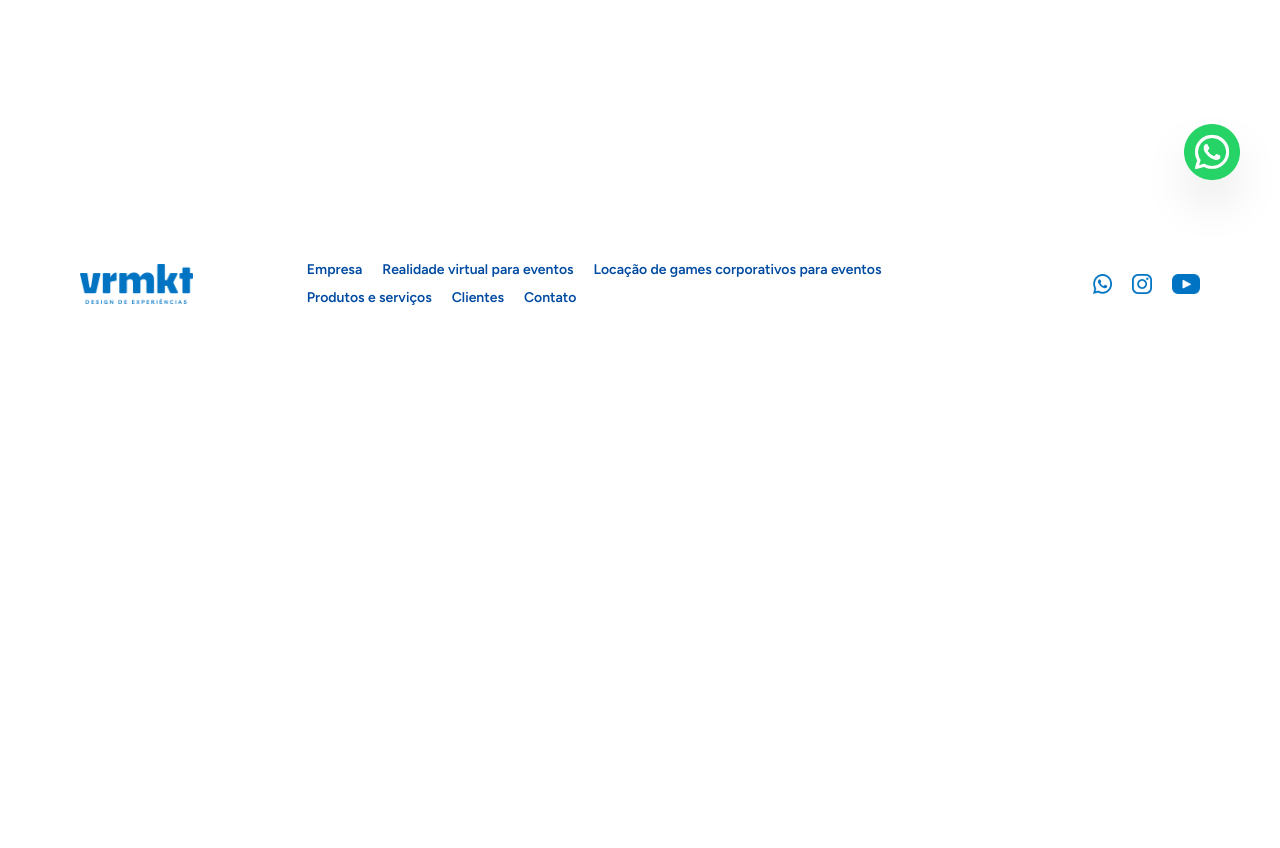
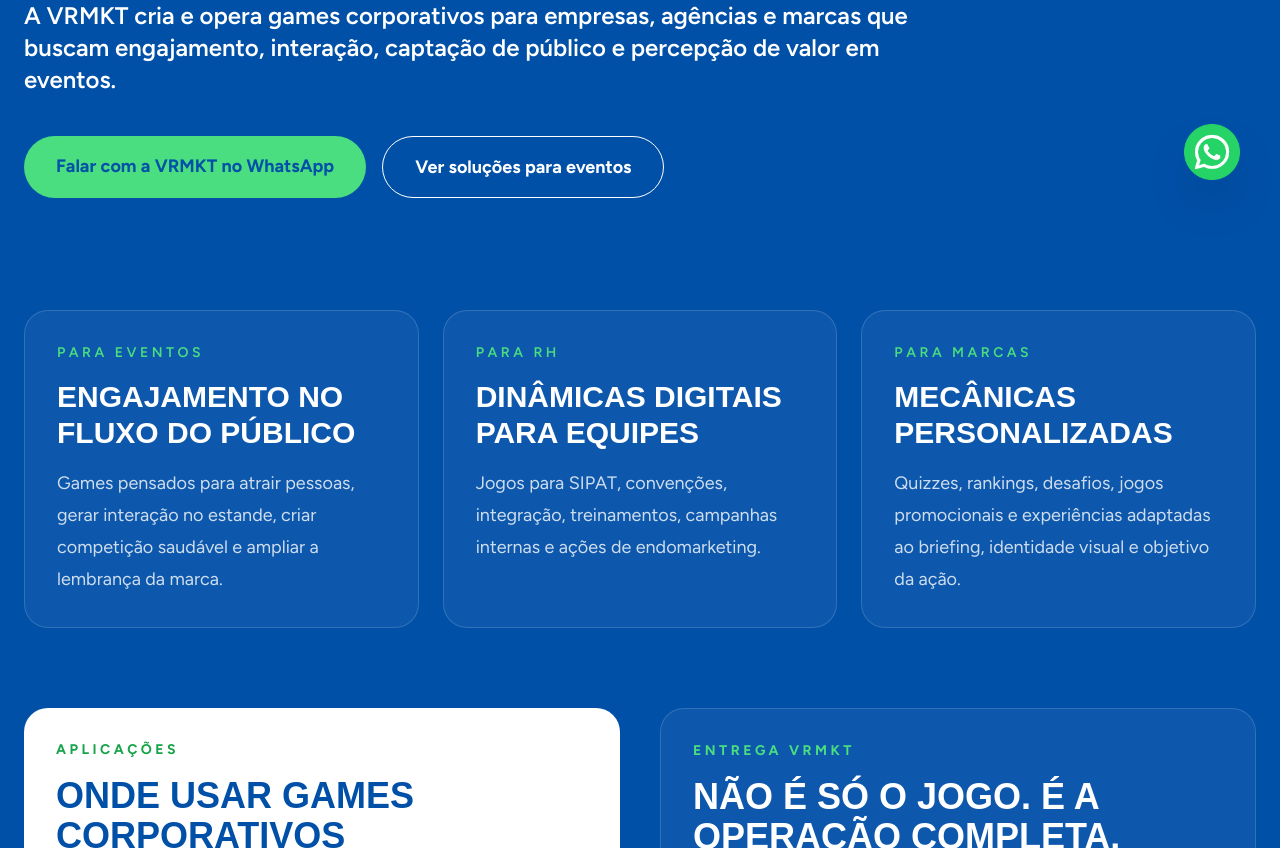
Before and after one commit to vrmkt/VRMKT, a Next.js app: page /games-corporativos in a window 1280 px wide. Before the commit this address had no page. Shown: the part 580-1428 px from the top of the page. Before the commit the page ends 928 px from the top, so only its background shows below. Built offline with nearby package versions, Linux system fonts and the light colour scheme; a web font is replaced by a local one; what tailwindcss-animated would draw is missing.

Commit message:
Cria pagina de games corporativos

```diff
--- /dev/null
+++ b/src/app/games-corporativos/page.tsx
@@ -0,0 +1,193 @@
+import Link from "next/link";
+import type { Metadata } from "next";
+
+export const metadata: Metadata = {
+  title: "Games Corporativos Para Eventos, RH, Feiras e Ativações de Marca",
+  description:
+    "A VRMKT cria e opera games corporativos, jogos interativos e experiências digitais para eventos corporativos, RH, SIPAT, feiras, estandes e ativações de marca.",
+  alternates: {
+    canonical: "/games-corporativos",
+  },
+  openGraph: {
+    title: "Games Corporativos Para Eventos | VRMKT",
+    description:
+      "Jogos interativos, quizzes, rankings, games para RH, SIPAT, feiras, estandes e ativações de marca com operação técnica completa.",
+    url: "/games-corporativos",
+    type: "website",
+  },
+};
+
+const whatsappMessage =
+  "Olá, vi a página de Games Corporativos da VRMKT e gostaria de entender opções para uma ação da minha empresa.";
+
+const whatsappUrl = `https://wa.me/5511972620886?text=${encodeURIComponent(
+  whatsappMessage
+)}`;
+
+export default function GamesCorporativosPage() {
+  const aplicacoes = [
+    "Games para eventos corporativos e convenções",
+    "Jogos para RH, SIPAT e ações internas",
+    "Quizzes interativos com ranking",
+    "Games para feiras, estandes e captação de público",
+    "Ativações de marca com mecânica personalizada",
+    "Experiências com telas touch, totens, tablets ou notebook",
+  ];
+
+  const entregas = [
+    "Criação da mecânica do jogo",
+    "Personalização visual com a identidade da marca",
+    "Equipamentos e estrutura técnica",
+    "Operação presencial em evento",
+    "Suporte técnico durante a ação",
+    "Adequação ao objetivo, público, cidade e duração do evento",
+  ];
+
+  return (
+    <main className="min-h-screen bg-[#0050a8] text-white">
+      <section className="mx-auto max-w-7xl px-6 py-20 md:py-28">
+        <p className="text-sm font-bold uppercase tracking-[0.35em] text-green-400">
+          Games Corporativos
+        </p>
+
+        <h1 className="mt-8 max-w-6xl text-5xl font-black uppercase leading-[0.95] text-green-400 md:text-7xl lg:text-8xl">
+          Jogos interativos para empresas, eventos e ativações de marca
+        </h1>
+
+        <p className="mt-8 max-w-4xl text-xl font-semibold leading-9 text-white md:text-2xl">
+          A VRMKT cria e opera games corporativos para empresas, agências e marcas
+          que buscam engajamento, interação, captação de público e percepção de
+          valor em eventos.
+        </p>
+
+        <div className="mt-10 flex flex-col gap-4 text-lg font-bold sm:flex-row">
+          <a
+            href={whatsappUrl}
+            target="_blank"
+            rel="noopener noreferrer"
+            className="rounded-full bg-green-400 px-8 py-4 text-center text-[#0050a8] transition hover:bg-green-300"
+          >
+            Falar com a VRMKT no WhatsApp
+          </a>
+
+          <Link
+            href="/eventos-corporativos"
+            className="rounded-full border border-white px-8 py-4 text-center text-white transition hover:bg-white hover:text-[#0050a8]"
+          >
+            Ver soluções para eventos
+          </Link>
+        </div>
+      </section>
+
+      <section className="mx-auto grid max-w-7xl gap-6 px-6 pb-20 md:grid-cols-3">
+        <div className="rounded-3xl border border-white/15 bg-white/5 p-8">
+          <p className="text-sm font-semibold uppercase tracking-[0.25em] text-green-400">
+            Para eventos
+          </p>
+          <h2 className="mt-4 text-3xl font-bold">
+            Engajamento no fluxo do público
+          </h2>
+          <p className="mt-4 text-lg leading-8 text-white/80">
+            Games pensados para atrair pessoas, gerar interação no estande,
+            criar competição saudável e ampliar a lembrança da marca.
+          </p>
+        </div>
+
+        <div className="rounded-3xl border border-white/15 bg-white/5 p-8">
+          <p className="text-sm font-semibold uppercase tracking-[0.25em] text-green-400">
+            Para RH
+          </p>
+          <h2 className="mt-4 text-3xl font-bold">
+            Dinâmicas digitais para equipes
+          </h2>
+          <p className="mt-4 text-lg leading-8 text-white/80">
+            Jogos para SIPAT, convenções, integração, treinamentos, campanhas
+            internas e ações de endomarketing.
+          </p>
+        </div>
+
+        <div className="rounded-3xl border border-white/15 bg-white/5 p-8">
+          <p className="text-sm font-semibold uppercase tracking-[0.25em] text-green-400">
+            Para marcas
+          </p>
+          <h2 className="mt-4 text-3xl font-bold">
+            Mecânicas personalizadas
+          </h2>
+          <p className="mt-4 text-lg leading-8 text-white/80">
+            Quizzes, rankings, desafios, jogos promocionais e experiências
+            adaptadas ao briefing, identidade visual e objetivo da ação.
+          </p>
+        </div>
+      </section>
+
+      <section className="mx-auto grid max-w-7xl gap-10 px-6 pb-20 lg:grid-cols-2">
+        <div className="rounded-3xl bg-white p-8 text-[#0050a8]">
+          <p className="text-sm font-bold uppercase tracking-[0.25em] text-green-600">
+            Aplicações
+          </p>
+          <h2 className="mt-4 text-4xl font-black">
+            Onde usar games corporativos
+          </h2>
+
+          <div className="mt-8 grid gap-4">
+            {aplicacoes.map((item) => (
+              <div
+                key={item}
+                className="rounded-2xl border border-[#0050a8]/15 bg-[#0050a8]/5 p-5 text-lg font-semibold"
+              >
+                {item}
+              </div>
+            ))}
+          </div>
+        </div>
+
+        <div className="rounded-3xl border border-white/15 bg-white/5 p-8">
+          <p className="text-sm font-bold uppercase tracking-[0.25em] text-green-400">
+            Entrega VRMKT
+          </p>
+          <h2 className="mt-4 text-4xl font-black">
+            Não é só o jogo. É a operação completa.
+          </h2>
+
+          <div className="mt-8 grid gap-4">
+            {entregas.map((item) => (
+              <div
+                key={item}
+                className="rounded-2xl border border-white/15 bg-white/5 p-5 text-lg font-semibold text-white/85"
+              >
+                {item}
+              </div>
+            ))}
+          </div>
+        </div>
+      </section>
+
+      <section className="mx-auto max-w-7xl px-6 pb-24">
+        <div className="rounded-[2rem] border border-green-400/30 bg-green-400/10 p-8 md:p-12">
+          <p className="text-sm font-bold uppercase tracking-[0.25em] text-green-400">
+            Orçamento
+          </p>
+          <h2 className="mt-4 max-w-4xl text-4xl font-black md:text-5xl">
+            Tem um briefing de evento, feira, RH ou ativação de marca?
+          </h2>
+          <p className="mt-6 max-w-4xl text-xl leading-9 text-white/85">
+            Envie objetivo, cidade, data, público estimado e formato da ação.
+            A VRMKT indica opções de games corporativos e experiências
+            interativas adequadas ao seu projeto.
+          </p>
+
+          <div className="mt-8">
+            <a
+              href={whatsappUrl}
+              target="_blank"
+              rel="noopener noreferrer"
+              className="inline-flex rounded-full bg-green-400 px-8 py-4 text-lg font-bold text-[#0050a8] transition hover:bg-green-300"
+            >
+              Solicitar opções para meu evento
+            </a>
+          </div>
+        </div>
+      </section>
+    </main>
+  );
+}
```
